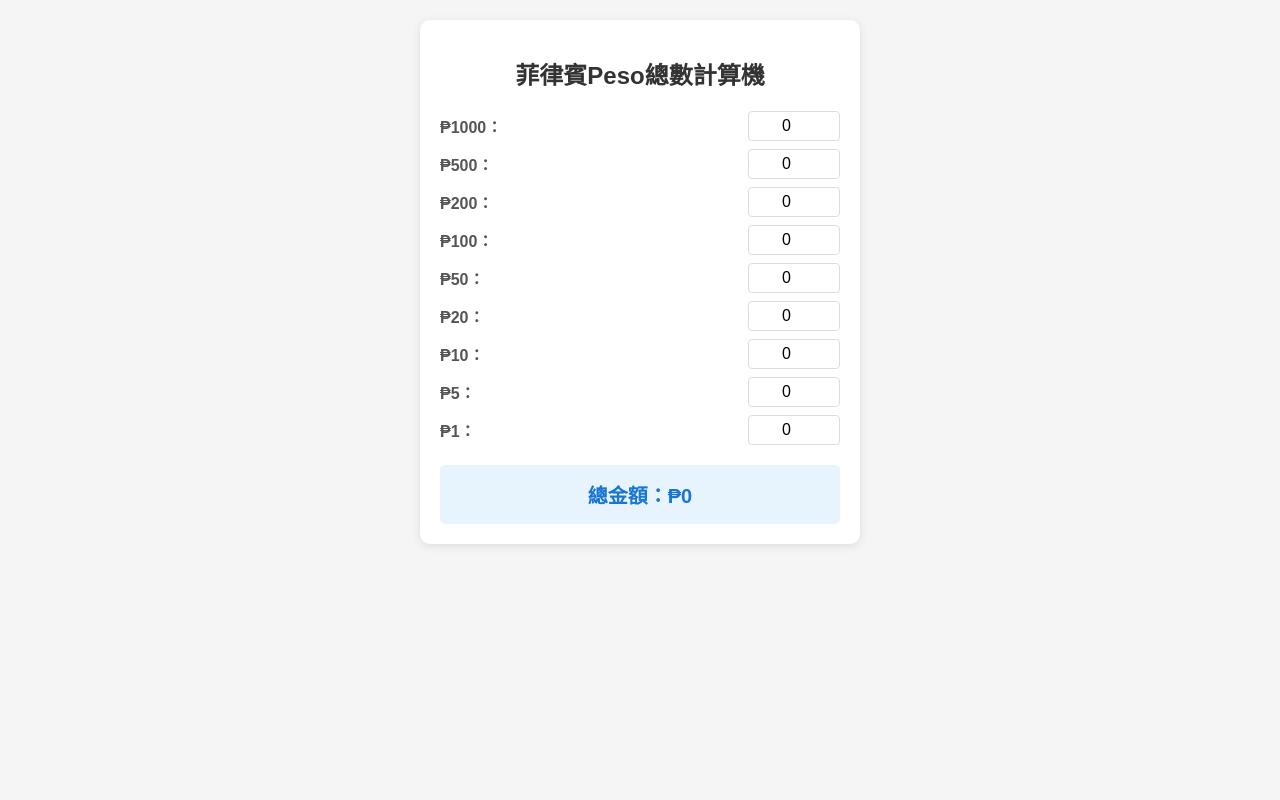
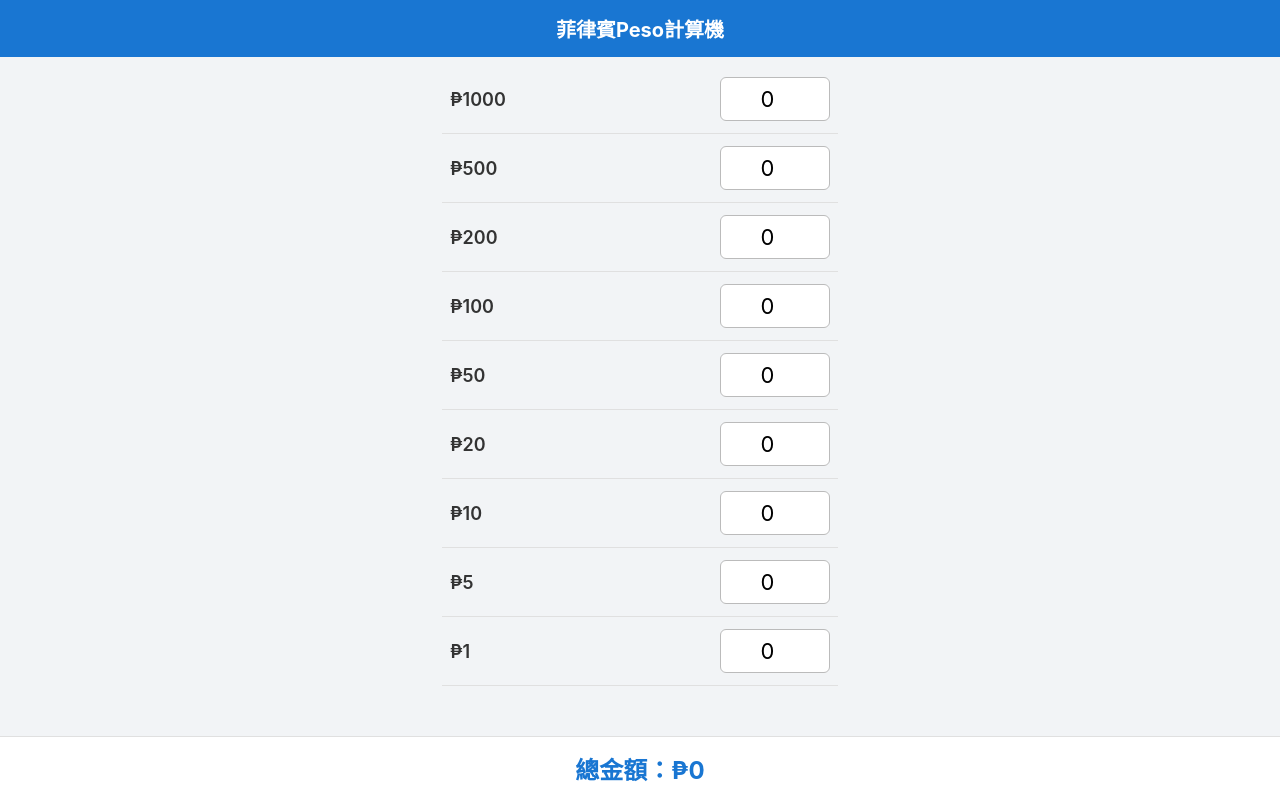
Before and after one commit to Jeffrey-Go/Jeffrey-Go.github.io, a plain HTML site: page PHP-total-calculator.html in a window 1280 px wide. Drawn offline with Linux system fonts and the light colour scheme.

Commit message:
Update PHP-total-calculator.html

```diff
--- a/PHP-total-calculator.html
+++ b/PHP-total-calculator.html
@@ -2,135 +2,70 @@
 <html lang="zh-Hant">
 <head>
 <meta charset="UTF-8">
-    <title>菲律賓Peso總數計算機</title>
+<title>菲律賓Peso計算機</title>
+<meta name="viewport" content="width=device-width,initial-scale=1,user-scalable=no">
 <style>
-        body {
-            font-family: Arial, sans-serif;
-            margin: 20px;
-            background-color: #f5f5f5;
-        }
-        .calculator {
-            max-width: 400px;
-            margin: 0 auto;
-            background: white;
-            padding: 20px;
-            border-radius: 10px;
-            box-shadow: 0 2px 10px rgba(0,0,0,0.1);
-        }
-        h1 {
-            color: #333;
-            text-align: center;
-            font-size: 24px;
-            margin-bottom: 20px;
-        }
-        .input-group {
-            margin: 10px 0;
-            display: flex;
-            align-items: center;
-            justify-content: space-between;
-        }
-        label {
-            font-weight: bold;
-            color: #555;
-            min-width: 100px;
-        }
-        input[type="number"] {
-            width: 100px;
-            padding: 5px;
-            border: 1px solid #ddd;
-            border-radius: 4px;
-            font-size: 16px;
-            text-align: center;
-        }
-        .total {
-            margin-top: 20px;
-            padding: 15px;
-            background-color: #e8f4fd;
-            border-radius: 5px;
-            text-align: center;
-            font-size: 20px;
-            font-weight: bold;
-            color: #1976d2;
-        }
-        .denomination {
-            display: flex;
-            align-items: center;
-            justify-content: space-between;
-            margin: 8px 0;
-        }
-        .denomination label {
-            font-size: 16px;
-        }
-        .denomination input {
-            width: 80px;
-        }
+    *{box-sizing:border-box;margin:0;padding:0;font-family:-apple-system,BlinkMacSystemFont,"Segoe UI",Roboto,"Helvetica Neue",Arial,"Noto Sans",sans-serif}
+    body{background:#f2f4f6;color:#222}
+    header{background:#1976d2;color:#fff;text-align:center;padding:14px 0;font-size:20px;font-weight:bold;position:sticky;top:0;z-index:2}
+    .list{max-width:420px;margin:0 auto;padding:8px 12px 90px}
+    .row{display:flex;align-items:center;justify-content:space-between;padding:12px 8px;border-bottom:1px solid #e0e0e0}
+    .row label{font-size:18px;font-weight:600;color:#333;flex:0 0 90px}
+    .row input{width:110px;height:44px;font-size:22px;text-align:center;border:1px solid #bbb;border-radius:6px}
+    .footer{position:fixed;bottom:0;left:0;right:0;background:#fff;border-top:1px solid #e0e0e0;padding:14px 0;text-align:center;font-size:24px;font-weight:bold;color:#1976d2}
+    @media(max-width:360px){.row input{width:90px}}
 </style>
 </head>
 <body>
-    <div class="calculator">
-        <h1>菲律賓Peso總數計算機</h1>
+<header>菲律賓Peso計算機</header>
 
-        <div class="denomination">
-            <label>₱1000：</label>
-            <input type="number" id="1000" min="0" value="0" oninput="calculate()">
+<div class="list">
+  <div class="row">
+    <label>₱1000</label>
+    <input type="number" min="0" value="0" id="1000" oninput="calc()">
   </div>
-
-        <div class="denomination">
-            <label>₱500：</label>
-            <input type="number" id="500" min="0" value="0" oninput="calculate()">
+  <div class="row">
+    <label>₱500</label>
+    <input type="number" min="0" value="0" id="500" oninput="calc()">
   </div>
-
-        <div class="denomination">
-            <label>₱200：</label>
-            <input type="number" id="200" min="0" value="0" oninput="calculate()">
+  <div class="row">
+    <label>₱200</label>
+    <input type="number" min="0" value="0" id="200" oninput="calc()">
   </div>
-
-        <div class="denomination">
-            <label>₱100：</label>
-            <input type="number" id="100" min="0" value="0" oninput="calculate()">
+  <div class="row">
+    <label>₱100</label>
+    <input type="number" min="0" value="0" id="100" oninput="calc()">
   </div>
-
-        <div class="denomination">
-            <label>₱50：</label>
-            <input type="number" id="50" min="0" value="0" oninput="calculate()">
+  <div class="row">
+    <label>₱50</label>
+    <input type="number" min="0" value="0" id="50" oninput="calc()">
   </div>
-
-        <div class="denomination">
-            <label>₱20：</label>
-            <input type="number" id="20" min="0" value="0" oninput="calculate()">
+  <div class="row">
+    <label>₱20</label>
+    <input type="number" min="0" value="0" id="20" oninput="calc()">
   </div>
-
-        <div class="denomination">
-            <label>₱10：</label>
-            <input type="number" id="10" min="0" value="0" oninput="calculate()">
+  <div class="row">
+    <label>₱10</label>
+    <input type="number" min="0" value="0" id="10" oninput="calc()">
   </div>
-
-        <div class="denomination">
-            <label>₱5：</label>
-            <input type="number" id="5" min="0" value="0" oninput="calculate()">
+  <div class="row">
+    <label>₱5</label>
+    <input type="number" min="0" value="0" id="5" oninput="calc()">
   </div>
-
-        <div class="denomination">
-            <label>₱1：</label>
-            <input type="number" id="1" min="0" value="0" oninput="calculate()">
-        </div>
-
-        <div class="total">
-            總金額：₱<span id="total">0</span>
+  <div class="row">
+    <label>₱1</label>
+    <input type="number" min="0" value="0" id="1" oninput="calc()">
   </div>
 </div>
 
+<div class="footer">總金額：₱<span id="total">0</span></div>
+
 <script>
-        function calculate() {
-            const denominations = [1000, 500, 200, 100, 50, 20, 10, 5, 1];
-            let total = 0;
-
-            denominations.forEach(denom => {
-                const count = parseInt(document.getElementById(denom).value) || 0;
-                total += count * denom;
-            });
-
-            document.getElementById('total').textContent = total.toLocaleString();
+function calc(){
+  const d=[1000,500,200,100,50,20,10,5,1];
+  let t=0;
+  d.forEach(v=> t+=(parseInt(document.getElementById(v).value)||0)*v );
+  document.getElementById('total').textContent=t.toLocaleString();
 }
 </script>
 </body>
```
Lines whose indentation alone changed are shown as unchanged.
